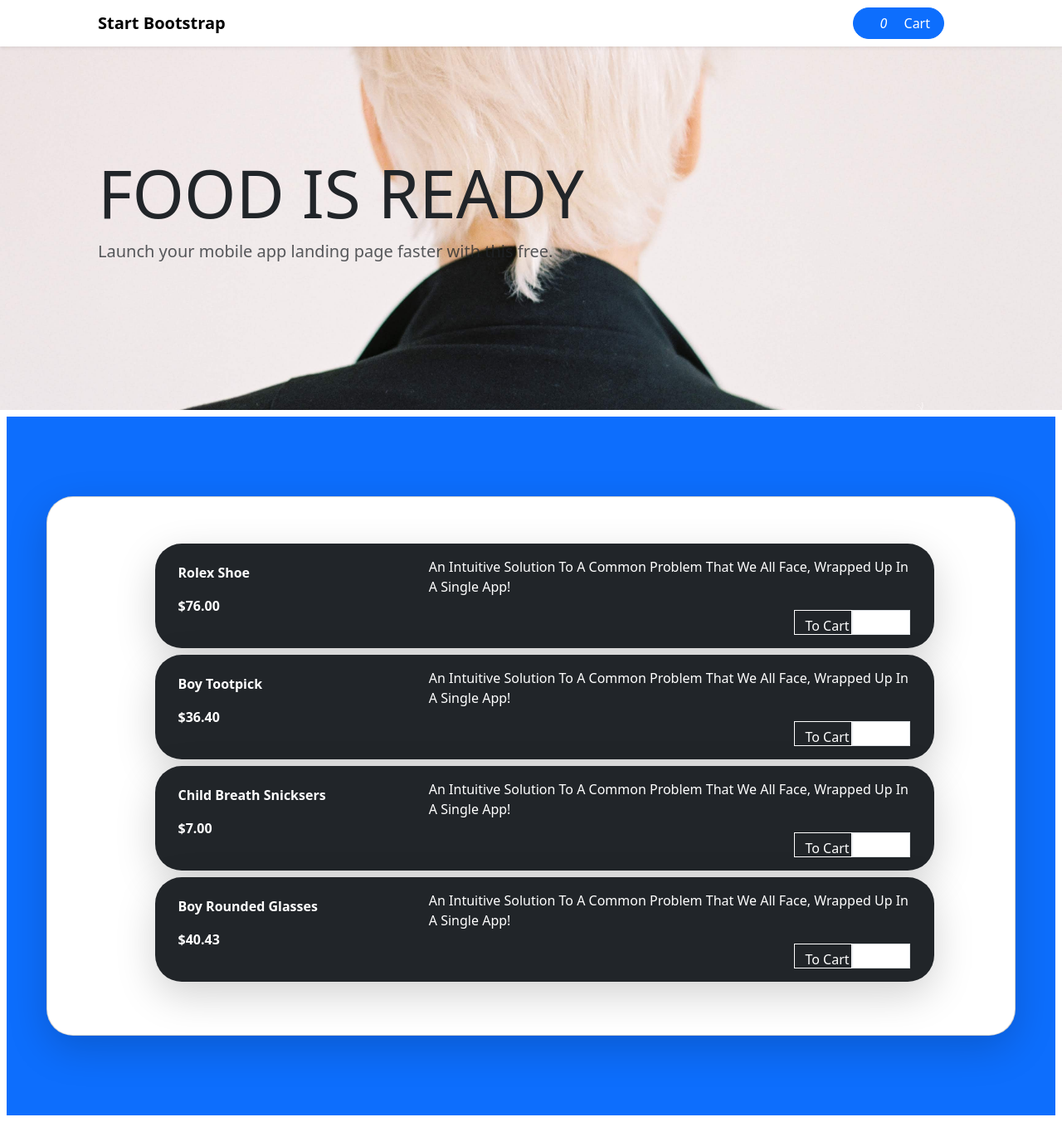
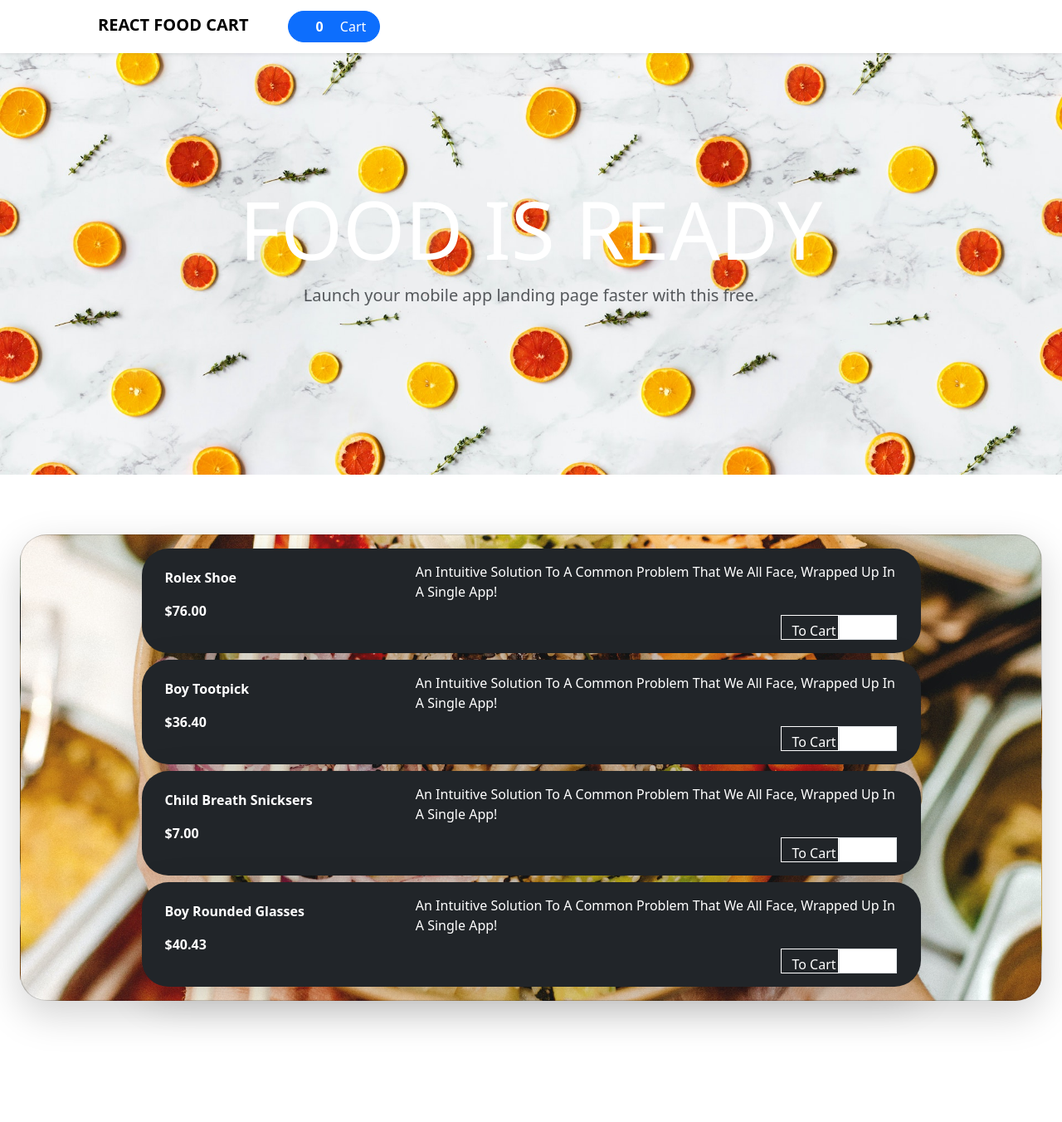
Before and after one commit to horlash-Dev/react-food-cart, a React (Create React App) app: page / in a window 1280 px wide. Shown: the whole page at 83% size. After the commit the page ends 1278 px from the top, so only its background shows below. Built offline with nearby package versions, Linux system fonts and the light colour scheme.

Commit message:
cart update bug fix

```diff
--- a/src/App.js
+++ b/src/App.js
@@ -8,21 +8,24 @@ import SG from "./components/UI/SectionGr";
 import cartContext from "./context/cartContext";
 
 const setCartAction = (state, action) => {
+  //  add new item to cart using react reducer
 if (action.type === 'ADD_CART') {
-  const total = state.totalAmt + (action.item.price * action.item.qtyAmt);
-  const getExistingItem = state.cartItems.findIndex(item => item.id === action.item.id)
+  const total = state.totalAmt + (action.item.price * action.item.qtyAmt); // calculate price ++ qty
+  const getExistingItem = state.cartItems.findIndex(item => item.id === action.item.id) // check for item existence in cart (update qty)
   const itemToUpdate = state.cartItems[getExistingItem];
   let add_cart;
+
+  // update th qty in cart if item do exist
   if (itemToUpdate) {
-    let no = action.item.qtyAmt + itemToUpdate.qtyAmt;
+    let no = Number(action.item.qtyAmt) + Number(itemToUpdate.qtyAmt); // increment the qty
     const updatedItem = {
      ...itemToUpdate, qtyAmt: no
     }
 //    console.log(updatedItem);
    add_cart = [...state.cartItems]
-   add_cart[getExistingItem] = updatedItem
+   add_cart[getExistingItem] = updatedItem // find and update the existing item and update th qty
   } else {
-     add_cart = state.cartItems.concat(action.item);
+     add_cart = state.cartItems.concat(action.item); // else add new product
   }
 
     return {
@@ -31,9 +34,10 @@ if (action.type === 'ADD_CART') {
     }
 }
 
+// reducer to remove an item by id or decrease the qty
 if (action.type === 'REMOVE_CART_ITEM') {
   const getExistingItem = state.cartItems.findIndex(item => item.id === action.id)
-  const itemToRemove = state.cartItems[getExistingItem];
+  const itemToRemove = state.cartItems[getExistingItem]; // check for exixts
   const total = state.totalAmt  - itemToRemove.price;
   let rem_cart;
   if (itemToRemove.qtyAmt === 1) {
@@ -69,6 +73,7 @@ function App() {
     setCart(false)
 };
 
+// action call to add and remove item(event)
 const addItemCart = product => {
   dispatchCartAction({type: 'ADD_CART', item: product})
 }
@@ -79,6 +84,7 @@ const removeItemCart = id =>{
 
 const [item, dispatchCartAction] = useReducer(setCartAction,{cartItems: [], totalAmt: 0})
 
+// react context api to add product to the global api (store)
 const providerItem = {
   cartItems: item.cartItems,
   totalAmt: item.totalAmt,
@@ -89,14 +95,19 @@ const providerItem = {
   return(
   <Fragment>
   <cartContext.Provider value={providerItem}>
+
     <Header setCartActive={setCartActive} />
 
     <SG>
     <CardSec>
+
       <Product/>
+
       </CardSec>
     </SG>
+
     {cart && <Cart removeCartActive={removeCartActive} />}
+
     </cartContext.Provider>
   </Fragment>
   )
--- a/src/components/Cart/Cart.js
+++ b/src/components/Cart/Cart.js
@@ -1,10 +1,10 @@
 import { useContext } from "react";
 import cartContext from "../../context/cartContext";
 import Modal from "../UI/Modal";
-
+//  CART MODAL TO DISPLAY PRODUCT
 const Cart = (props) => {
     const ctxCart = useContext(cartContext)
-    console.log(ctxCart.cartItems);
+   // console.log(ctxCart.cartItems);
     const removeCartItem = id => {
         ctxCart.removeItem(id)
     }
--- a/src/components/Cart/HeaderCart.js
+++ b/src/components/Cart/HeaderCart.js
@@ -7,18 +7,10 @@ const  countCartItem = useContext(cartContext)
 const cartCount = countCartItem.cartItems.length;
 
   return (
-    <div className="collapse navbar-collapse" id="navbarResponsive">
-    <ul className="navbar-nav ms-auto me-4 my-3 my-lg-0">
-
-      <li className="nav-item">
-        <button className="btn btn-primary rounded-pill px-3 mb-2 mb-lg-0" onClick={props.onClick}  data-toggle="modal" data-target="#modelId">
-        <i className="fa fa-calendar px-3" aria-hidden="true">{cartCount} </i>
+        <button className="btn btn-primary rounded-pill px-3 mb-2 mb-lg-0 mx-5" onClick={props.onClick}  data-toggle="modal" data-target="#modelId">
+        <b className="fa fa-calendar px-3" aria-hidden="true">{cartCount} </b>
           Cart
         </button>
-      </li>
-    </ul>
-
-  </div>
   );
 };
 
--- a/src/components/Layout/Hero.js
+++ b/src/components/Layout/Hero.js
@@ -4,11 +4,12 @@ const Hero = () => {
 
 return (
     <header className={bannerStyle.bgImg}>
-    <div className="container px-5">
+    <div className={bannerStyle.overlay} ></div>
+    <div className="container px-5 text-white ">
       <div className="row gx-5 align-items-center">
         <div className={"col-lg-12"} >
-          <div className={"mb-5 mb-lg-0 text-center text-lg-start"}>
-            <h1 className="display-1">
+          <div className={"mb-5 mb-lg-0 text-center"}>
+            <h1 className={bannerStyle.h1}>
               FOOD IS READY
             </h1>
             <p className="lead fw-normal text-muted mb-5">
--- a/src/components/Layout/Navbar.js
+++ b/src/components/Layout/Navbar.js
@@ -3,27 +3,16 @@ import HeaderCart from "../Cart/HeaderCart";
 const Navbar = (props) => {
   return (
     <>
+
     <nav
       className="navbar navbar-expand-lg navbar-light shadow-sm"
       id="mainNav"
     >
       <div className="container px-5">
         <a className="navbar-brand fw-bold" href="#page-top">
-          Start Bootstrap
+          REACT FOOD CART
+          <HeaderCart onClick={props.setCart} />
         </a>
-        <button
-          className="navbar-toggler"
-          type="button"
-          data-bs-toggle="collapse"
-          data-bs-target="#navbarResponsive"
-          aria-controls="navbarResponsive"
-          aria-expanded="false"
-          aria-label="Toggle navigation"
-        >
-          Menu
-          <i className="bi-list"></i>
-        </button>
-        <HeaderCart onClick={props.setCart} />
       </div>
     </nav>
     </>
--- a/src/components/Layout/hero.module.css
+++ b/src/components/Layout/hero.module.css
@@ -1,6 +1,23 @@
 .bgImg {
-    background-image: url('../../assets/banner/bannerbg.jpg');
+    background-image: url('../../assets/banner/banner1.jpg');
     background-size: cover;
     background-position: center;
-    padding: 10% 0%;
+    padding: 12% 0%;
 }
+
+.overlay {
+    position: fixed;
+    display: none; width: 100%;
+    height: 100%;
+    top: 0;
+    left: 0;
+    right: 0;
+    bottom: 0;
+    background-color: rgba(0, 0, 0, 0.5);
+    z-index: 2;
+    cursor: pointer;
+}
+
+h1 {
+    font-size: 6rem;
+}
--- a/src/components/Product/ProductItem.js
+++ b/src/components/Product/ProductItem.js
@@ -1,16 +1,18 @@
 
-import { useContext, useRef } from 'react';
+import { useContext, useRef} from 'react';
 import cartContext from '../../context/cartContext';
 import Input from '../UI/Input';
 import productStyle from './productItem.module.css';
+
 const ProductItem = (props) => {
     const addProduct = useContext(cartContext);
 
     const formTotal = useRef()
     const productHandler = () => {
         const amount = formTotal.current?.value;
-        if(!amount) return;
+        if(!amount) return alert('ADD A PRODUCT!!!');
 
+//  ADD A PRODUCT TO STORE (CONTEXT API)
         addProduct.addItem({
             name: props.name,
             id: props.id,
@@ -18,10 +20,13 @@ const ProductItem = (props) => {
             qtyAmt: amount,
             price: props.price
         })
-        alert('added!')
+        alert('Product Added To Cart!'); // ALERT FOR EMPTY PRODUCT
+
     }
-    let priceHelper = `$${props.price}`
+
+    let priceHelper = `$${props.price}`;
     return (
+        <>
         <li className={productStyle['list-item']}>
             <div className="row align-items-center m-2 p-3  bg-dark text-white rounded-5 shadow-lg">
             <div className="col-lg-4">
@@ -34,11 +39,13 @@ const ProductItem = (props) => {
             </p>
             <Input type="number" ref={formTotal}  id={productStyle['qtyId']} className="form-control" min="1" max="8" />
             {
-            <Input type="button"  id={productStyle['qtyId']} onClick={productHandler} className="btn btn-dark border-white" value="To Cart" />
+            <Input type="button"  id={productStyle['qtyId']} onClick={productHandler} className="btn btn-dark border-white"  value="To Cart" />
             }
             </div>
             </div>
         </li>
+
+        </>
     );
     }
 
--- a/src/components/Product/Products.js
+++ b/src/components/Product/Products.js
@@ -3,14 +3,14 @@ import data from "../UI/dummy";
 import ProductItem from "./ProductItem";
 
 const Product = (props) => {
-
+//  PRODUCT CLASS TO DISPLAY LOOPED DATA FOR ALL PRODUCTS.
     const productsItem = data.map(item => (<ProductItem name={item.name} price={item.price} desc={item.desc} key={item.id} id={item.id}  />))
     return (
         <div className="d-flex text-capitalize  justify-content-center">
         <div className="col-md-auto">
-          <ul>
+
             {productsItem}
-          </ul>
+
         </div>
       </div>
     );
--- a/src/components/UI/Card.js
+++ b/src/components/UI/Card.js
@@ -1,6 +1,8 @@
+import cardStyle from './card.module.css'
+
 const CardSec = (props) => {
     return <>
-        <section className="card  m-5 p-5 rounded-5 shadow-lg bg-white text-dark">
+        <section className={`card  m-3 p-2 rounded-5 shadow-lg bg-white text-dark ${cardStyle.bgImg}`}>
         {props.children}
         </section>
     </>
--- a/src/components/UI/Input.js
+++ b/src/components/UI/Input.js
@@ -3,7 +3,7 @@ import React from "react";
 
 const Input = React.forwardRef((props,ref) => {
     return (
-        <input {...props} ref={ref}  />
+        <input {...props} ref={ref} min={1} max={100}  />
     )
     })
 
--- a/src/components/UI/SectionGr.js
+++ b/src/components/UI/SectionGr.js
@@ -1,6 +1,6 @@
 const SG = (props) => {
 return <>
-    <section className="m-2 py-5  bg-primary">
+    <section className="m-2 py-5  bg-white">
     {props.children}
     </section>
 </>
--- /dev/null
+++ b/src/components/UI/card.module.css
@@ -0,0 +1,6 @@
+.bgImg {
+    background-image: url('../../assets/banner/banner2.jpg');
+    background-size: cover;
+    background-position: center;
+    padding: 12% 0%;
+}
```
Also changed, not shown: src/assets/banner/banner1.jpg (added), src/assets/banner/banner2.jpg (added).
